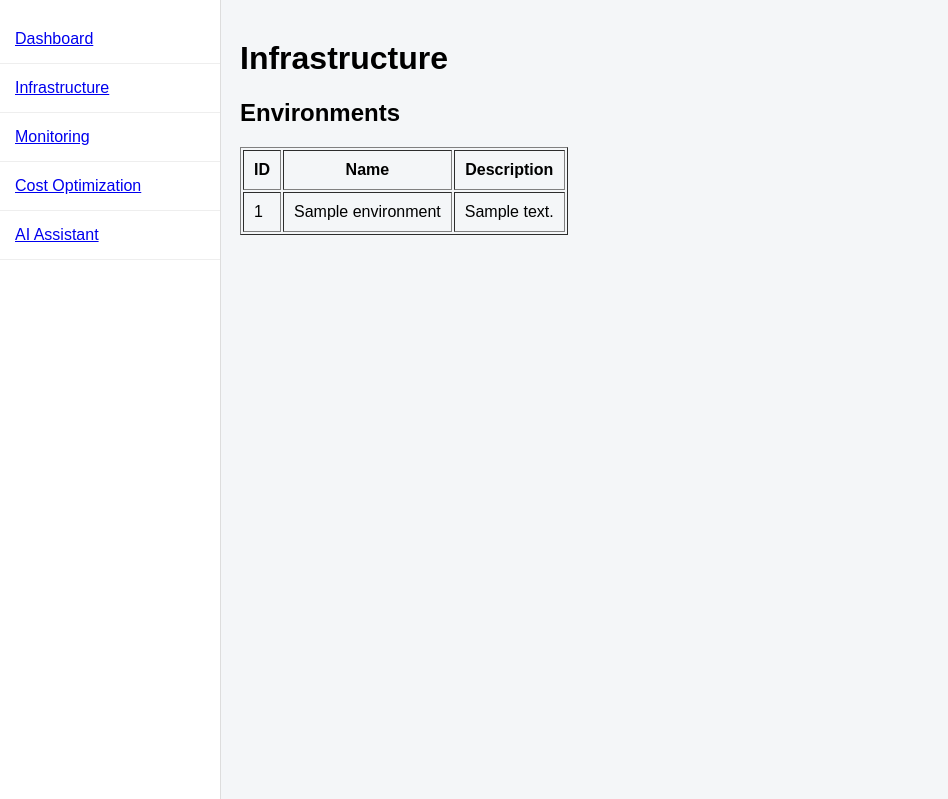
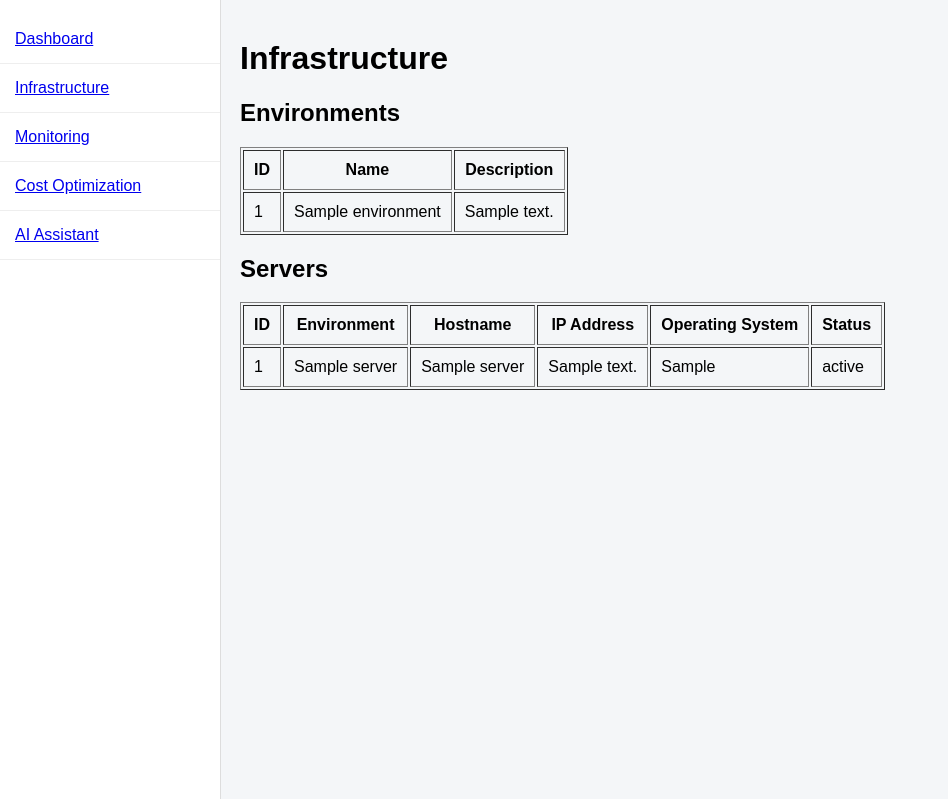
Before and after one commit to AdarshMalllah07/CloudOps-AI-Platform, a Python web app: template app/templates/infrastructure/infrastructure.html in a window 1280 px wide. Shown: the part 99-898 px from the top of the page, without its empty margins (0-948 px from the left). Run offline with Jinja, Linux system fonts and the light colour scheme; the template is opened without the code that fills it: most values are stand-ins (such as "Sample title", 1, 10 or a date in 2020).

Commit message:
feat: add server inventory module

```diff
--- a/app/templates/infrastructure/infrastructure.html
+++ b/app/templates/infrastructure/infrastructure.html
@@ -23,5 +23,29 @@
     {% endfor %}
 
 </table>
+<h2>Servers</h2>
 
+<table border="1" cellpadding="10">
+
+    <tr>
+        <th>ID</th>
+        <th>Environment</th>
+        <th>Hostname</th>
+        <th>IP Address</th>
+        <th>Operating System</th>
+        <th>Status</th>
+    </tr>
+
+    {% for server in servers %}
+    <tr>
+        <td>{{ server.id }}</td>
+        <td>{{ server.environment_name }}</td>
+        <td>{{ server.hostname }}</td>
+        <td>{{ server.ip_address }}</td>
+        <td>{{ server.operating_system }}</td>
+        <td>{{ server.status }}</td>
+    </tr>
+    {% endfor %}
+
+</table>
 {% endblock %}
```
Also changed, not shown: app/routes.py (+9 -8 lines), app/server_repository.py (added, +26 -0 lines).
